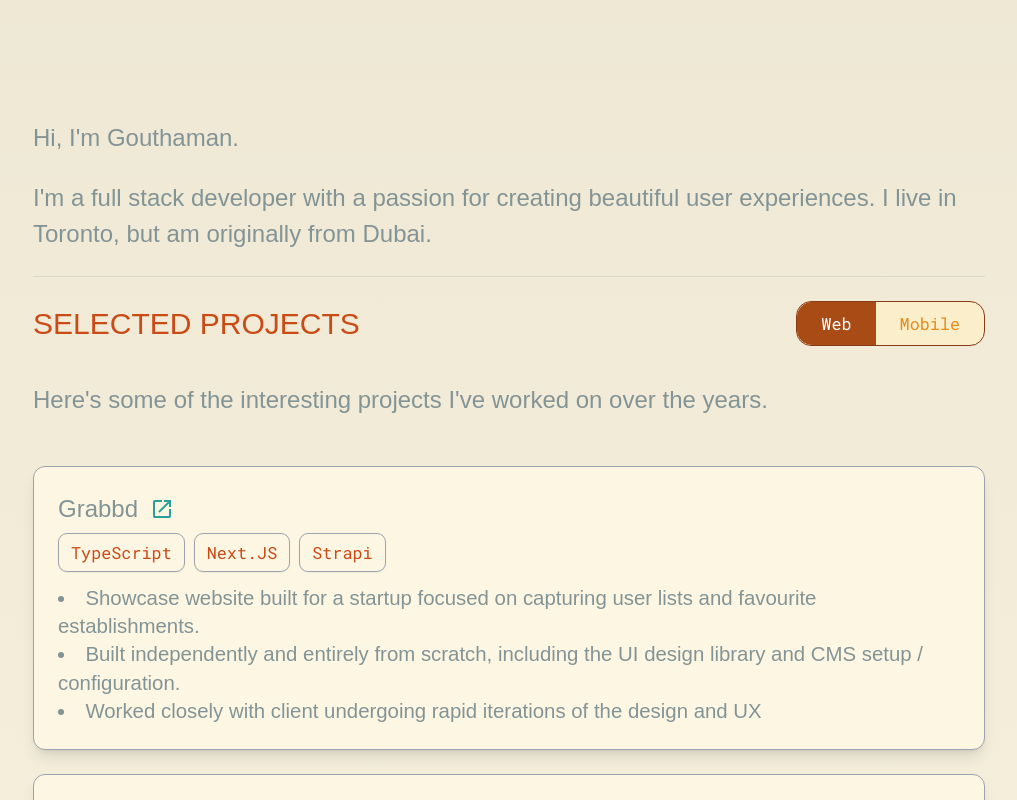
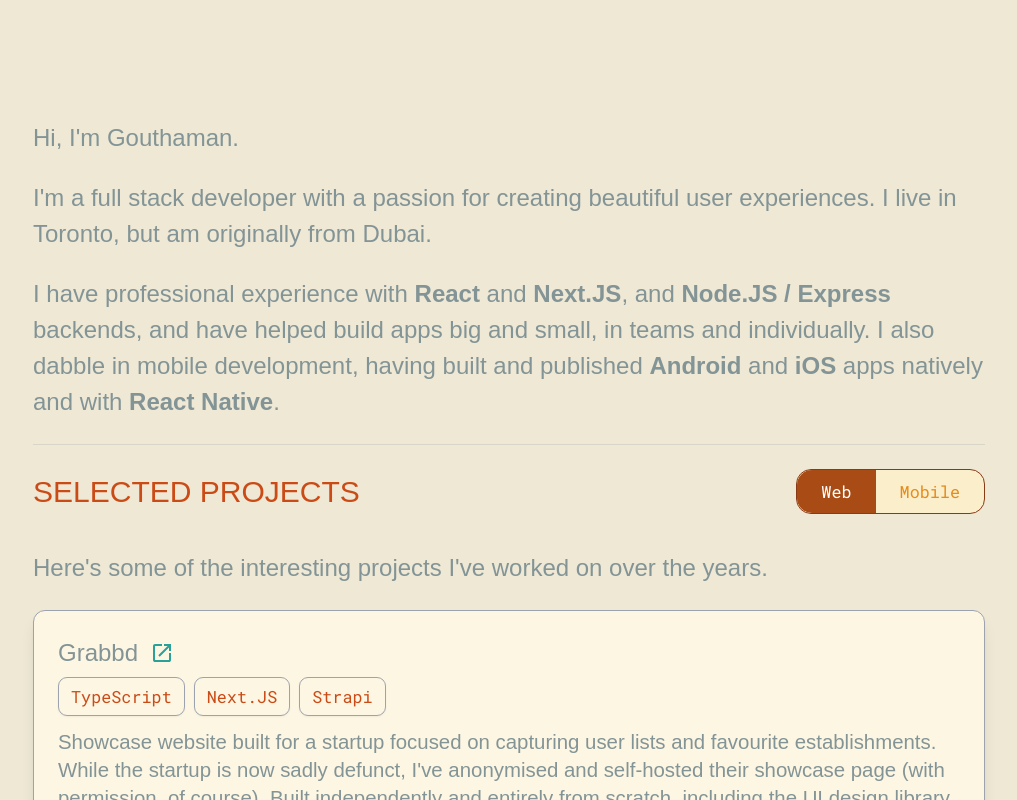
Before and after one commit to gouthamank/pageportal, a Next.js app: page / in a window 1280 px wide. Shown: the top 800 px of the page, without its empty margins (131-1148 px from the left). Built offline with nearby package versions, Linux system fonts and the light colour scheme; a web font is replaced by a local one.

Commit message:
update: UI

```diff
--- a/src/app/globals.css
+++ b/src/app/globals.css
@@ -5,7 +5,7 @@
 :root {
     --foreground-rgb: theme('colors.solarized-base0');
     --background-start-rgb: theme('colors.solarized-base2');
-    --background-end-rgb: theme('colors.solarized-base3');
+    --background-end-rgb: theme('colors.solarized-base2');
 }
 
 @media (prefers-color-scheme: dark) {
@@ -56,3 +56,7 @@ body {
         font-size: 24px;
     }
 }
+
+#project-header {
+    -webkit-backdrop-filter: blur(8px) !important;
+}
--- a/src/app/page.tsx
+++ b/src/app/page.tsx
@@ -9,7 +9,7 @@ export default function Home() {
         <>
             <main className='container mx-auto flex min-h-screen flex-col px-4 py-[calc(5rem)] md:px-6'>
                 <Hero />
-                <hr className='my-4' />
+                <hr className='mt-4' />
                 <SelectedProjects />
                 <hr className='mb-4 mt-6' />
                 <Footer />
--- a/src/components/Hero/index.tsx
+++ b/src/components/Hero/index.tsx
@@ -8,12 +8,12 @@ export default function Hero(props: HeroProps) {
                 I&apos;m a full stack developer with a passion for creating beautiful user experiences. I live in
                 Toronto, but am originally from Dubai.
             </p>
-            {/*<p className='mt-4'>*/}
-            {/*    I have professional experience with <b>React</b> and <b>Next.JS</b>, and <b>Node.JS / Express</b>{' '}*/}
-            {/*    backends, and have helped build apps big and small, in teams and individually. I also dabble in mobile*/}
-            {/*    development, having built and published <b>Android</b> and <b>iOS</b> apps natively and with{' '}*/}
-            {/*    <b>React Native</b>.*/}
-            {/*</p>*/}
+            <p className='mt-4'>
+                I have professional experience with <b>React</b> and <b>Next.JS</b>, and <b>Node.JS / Express</b>{' '}
+                backends, and have helped build apps big and small, in teams and individually. I also dabble in mobile
+                development, having built and published <b>Android</b> and <b>iOS</b> apps natively and with{' '}
+                <b>React Native</b>.
+            </p>
         </div>
     );
 }
--- a/src/components/SelectedProjects/allProjects.tsx
+++ b/src/components/SelectedProjects/allProjects.tsx
@@ -10,14 +10,12 @@ const grabbd: ProjectProps = {
         },
     ],
     description: (
-        <ul className='list-inside list-disc'>
-            <li>Showcase website built for a startup focused on capturing user lists and favourite establishments.</li>
-            <li>
-                Built independently and entirely from scratch, including the UI design library and CMS setup /
-                configuration.
-            </li>
-            <li>Worked closely with client undergoing rapid iterations of the design and UX</li>
-        </ul>
+        <span>
+            Showcase website built for a startup focused on capturing user lists and favourite establishments. While the
+            startup is now sadly defunct, I&apos;ve anonymised and self-hosted their showcase page (with permission, of
+            course). Built independently and entirely from scratch, including the UI design library, CMS setup and
+            configuration.
+        </span>
     ),
 };
 
--- a/src/components/SelectedProjects/index.tsx
+++ b/src/components/SelectedProjects/index.tsx
@@ -6,31 +6,61 @@ import { mobileProjects, webProjects } from './allProjects';
 
 import type { SelectedProjectsProps } from '@/types/components/SelectedProjects/index.types';
 import { ProjectProps } from '@/types/components/Project/index.types';
-import { useCallback, useState } from 'react';
+import { useCallback, useEffect, useState } from 'react';
 
 const chivo = Chivo({ subsets: ['latin'] });
 
 export default function SelectedProjects(props: SelectedProjectsProps) {
     const [projectSelection, setProjectSelection] = useState('Web');
+    const [isProjectHeaderSticky, setProjectHeaderSticky] = useState(false);
 
     const handleTabChange = useCallback((newTab: string) => {
         setProjectSelection(newTab);
     }, []);
 
+    const handleScrollEventForSticky = () => {
+        const projectHeader = document.getElementById('project-header');
+        if (!projectHeader) {
+            return;
+        }
+
+        const { top } = projectHeader.getBoundingClientRect();
+        const stickyThreshold = parseInt(getComputedStyle(projectHeader).top);
+        setProjectHeaderSticky(top <= stickyThreshold);
+    };
+
+    useEffect(() => {
+        window.addEventListener('scroll', handleScrollEventForSticky);
+        return () => {
+            window.removeEventListener('scroll', handleScrollEventForSticky);
+        };
+    }, []);
+
     return (
         <div>
-            <div className='flex flex-col gap-2 md:flex-row md:justify-between md:gap-0'>
+            <div
+                id='project-header'
+                className={className([
+                    'sticky top-[0.5rem] flex flex-col gap-2 rounded-lg pb-4 pt-4 md:flex-row md:justify-between md:gap-0',
+                    {
+                        'border border-gray-400 px-2 shadow-lg backdrop-blur-2xl dark:border-gray-900':
+                            isProjectHeaderSticky,
+                    },
+                ])}
+                style={{
+                    transition: 'padding 0.2s',
+                }}
+            >
                 <p className={className([chivo.className, 'text-md uppercase text-solarized-orange'])}>
                     Selected Projects
                 </p>
                 <Tabs tabs={['Web', 'Mobile']} onChangeTab={handleTabChange} />
             </div>
+            <p className='mb-4 mt-2'>
+                Here&apos;s some of the interesting projects I&apos;ve worked on over the years.
+            </p>
             {projectSelection === 'Web' && (
                 <div className='project mt-4 flex flex-col gap-4'>
-                    <p className='mb-4 mt-2'>
-                        Here&apos;s some of the interesting projects I&apos;ve worked on over the years.
-                    </p>
-
                     {webProjects.map((project: ProjectProps, idx: number) => (
                         <Project key={idx} {...project} />
                     ))}
@@ -38,10 +68,6 @@ export default function SelectedProjects(props: SelectedProjectsProps) {
             )}
             {projectSelection === 'Mobile' && (
                 <div className='project mt-4 flex flex-col gap-4'>
-                    <p className='mb-4 mt-2'>
-                        Here&apos;s some of the interesting projects I&apos;ve worked on over the years.
-                    </p>
-
                     {mobileProjects.map((project: ProjectProps, idx: number) => (
                         <Project key={idx} {...project} />
                     ))}
```
